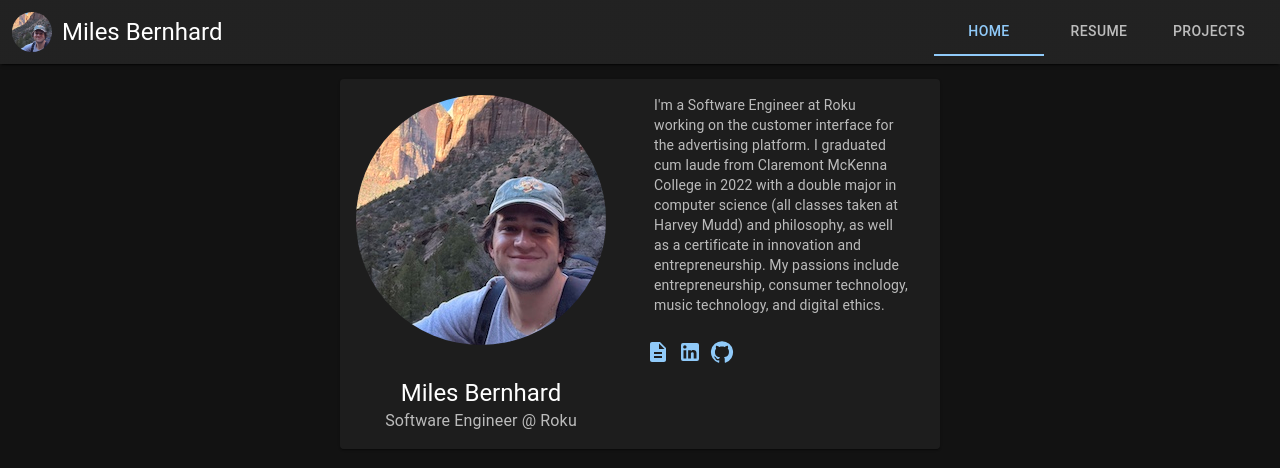
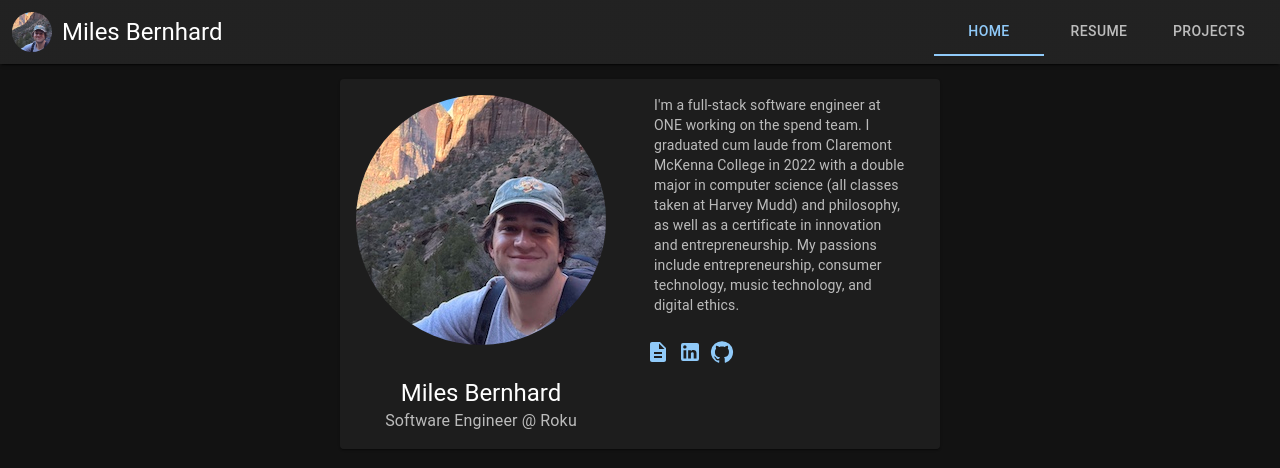
Before and after one commit to mbernhard7/portfolio, a React (Create React App) app: page /#/home in a window 1280 px wide. Shown: the top 468 px of the page. Built offline with nearby package versions, Linux system fonts and the light colour scheme.

Commit message:
Adding new role

```diff
--- a/public/index.html
+++ b/public/index.html
@@ -13,12 +13,12 @@
   <meta charset="utf-8" />
   <meta content="width=device-width, initial-scale=1" name="viewport" />
   <link href="%PUBLIC_URL%/manifest.json" rel="manifest" />
-  <meta content="Miles Bernhard's personal website. Features resume, portfolio, testimonials, and contact info. Developed using React."
+  <meta content="Miles Bernhard's personal website. Features resume, projects, testimonials, and contact info. Developed using React."
         name="description" />
   <meta content="Miles Bernhard" name="title" property="og:title" />
   <meta content="Website" property="og:type" />
   <meta content="%PUBLIC_URL%/images/preview.png" name="image" property="og:image" />
-  <meta content="Miles Bernhard's personal website. Features resume, portfolio, testimonials, and contact info. Developed using React." name="description"
+  <meta content="Miles Bernhard's personal website. Features resume, projects, testimonials, and contact info. Developed using React." name="description"
         property="og:description" />
   <meta content="#121212" name="theme-color">
   <meta content="Miles Bernhard" name="author" />
--- a/src/assets/data/experiences.json
+++ b/src/assets/data/experiences.json
@@ -1,10 +1,23 @@
 [
+  {
+    "title": "ONE",
+    "image": "one.png",
+    "position": "Software Engineer",
+    "date": "Nov '23 - Present",
+    "description": "Working as a full-stack software engineer at fintech startup backed by  Walmart and Ribbit capital seeking to help people live healthier financial lives.",
+    "links": [
+      {
+        "name": "Website",
+        "url": "https://www.one.app"
+      }
+    ]
+  },
   {
     "title": "Roku",
     "image": "roku.png",
     "position": "Software Engineer",
-    "date": "Sep '22 - Present",
-    "description": "Working in Ad Engineering building out new ad management platform. Full stack responsibilities, working with React frontend and Node backend."
+    "date": "Sep '22 - Nov '23",
+    "description": "Worked as full-stack engineer developing features from database to frontend in new flagship self-service ad platform. Worked closely with product and engineers to make design and architectural decisions through alpha, beta, and GA. Led execution and documentation of integration with internal emailing service that is followed organization-wide. Technologies used: Typescript, React, Node.js, Prisma, Material UI, Cypress, Jest, micro apps and microservices."
   },
   {
     "title": "Roku",
--- a/src/assets/data/personal.json
+++ b/src/assets/data/personal.json
@@ -2,7 +2,7 @@
   "name": "Miles Bernhard",
   "image": "personal.jpg",
   "shortDescription": "Software Engineer @ Roku",
-  "description": "I'm a Software Engineer at Roku working on the customer interface for the advertising platform. I graduated cum laude from Claremont McKenna College in 2022 with a double major in computer science (all classes taken at Harvey Mudd) and philosophy, as well as a certificate in innovation and entrepreneurship. My passions include entrepreneurship, consumer technology, music technology, and digital ethics.",
+  "description": "I'm a full-stack software engineer at ONE working on the spend team. I graduated cum laude from Claremont McKenna College in 2022 with a double major in computer science (all classes taken at Harvey Mudd) and philosophy, as well as a certificate in innovation and entrepreneurship. My passions include entrepreneurship, consumer technology, music technology, and digital ethics.",
   "socialLinks": [
     {
       "icon": "",
--- a/src/components/Projects/Projects.tsx
+++ b/src/components/Projects/Projects.tsx
@@ -1,5 +1,5 @@
 import * as React from "react";
-import projects from "../../assets/data/portfolio.json";
+import projects from "../../assets/data/projects.json";
 import { ProjectCard, TProject } from "./ProjectCard";
 import { SquashStack } from "../SquashStack";
 
--- a/src/components/Resume/ResumeCard/ResumeCard.tsx
+++ b/src/components/Resume/ResumeCard/ResumeCard.tsx
@@ -1,6 +1,17 @@
 import * as React from "react";
-import { Avatar, Card, CardContent, CardHeader, Collapse, IconButton, Typography } from "@mui/material";
-import { ExpandMore } from "@mui/icons-material";
+import {
+    Avatar,
+    Card,
+    CardActions,
+    CardContent,
+    CardHeader,
+    Collapse,
+    IconButton,
+    Link,
+    Tooltip,
+    Typography
+} from "@mui/material";
+import { ExpandMore, Launch } from "@mui/icons-material";
 import { useState } from "react";
 
 export type TExperience = {
@@ -9,9 +20,10 @@ export type TExperience = {
     position: string;
     date: string;
     description: string;
+    links?: { url: string; name: string }[];
 };
 
-export const ResumeCard: React.FC<TExperience> = ({ title, image, position, date, description }) => {
+export const ResumeCard: React.FC<TExperience> = ({ title, image, position, date, description, links }) => {
     const [expanded, setExpanded] = useState<boolean>(false);
 
     return (
@@ -42,6 +54,15 @@ export const ResumeCard: React.FC<TExperience> = ({ title, image, position, date
                         {description}
                     </Typography>
                 </CardContent>
+                <CardActions>
+                    {links?.map(({ url }, i) => (
+                        <Tooltip key={i} title="Visit site">
+                            <Link aria-label="share" href={url} target="_blank">
+                                <Launch />
+                            </Link>
+                        </Tooltip>
+                    ))}
+                </CardActions>
             </Collapse>
         </Card>
     );
```
Also changed, not shown: src/assets/data/projects.json (renamed from src/assets/data/portfolio.json), src/assets/images/one.png (added), 1 other file (tests, documents, lock files or other folders).
